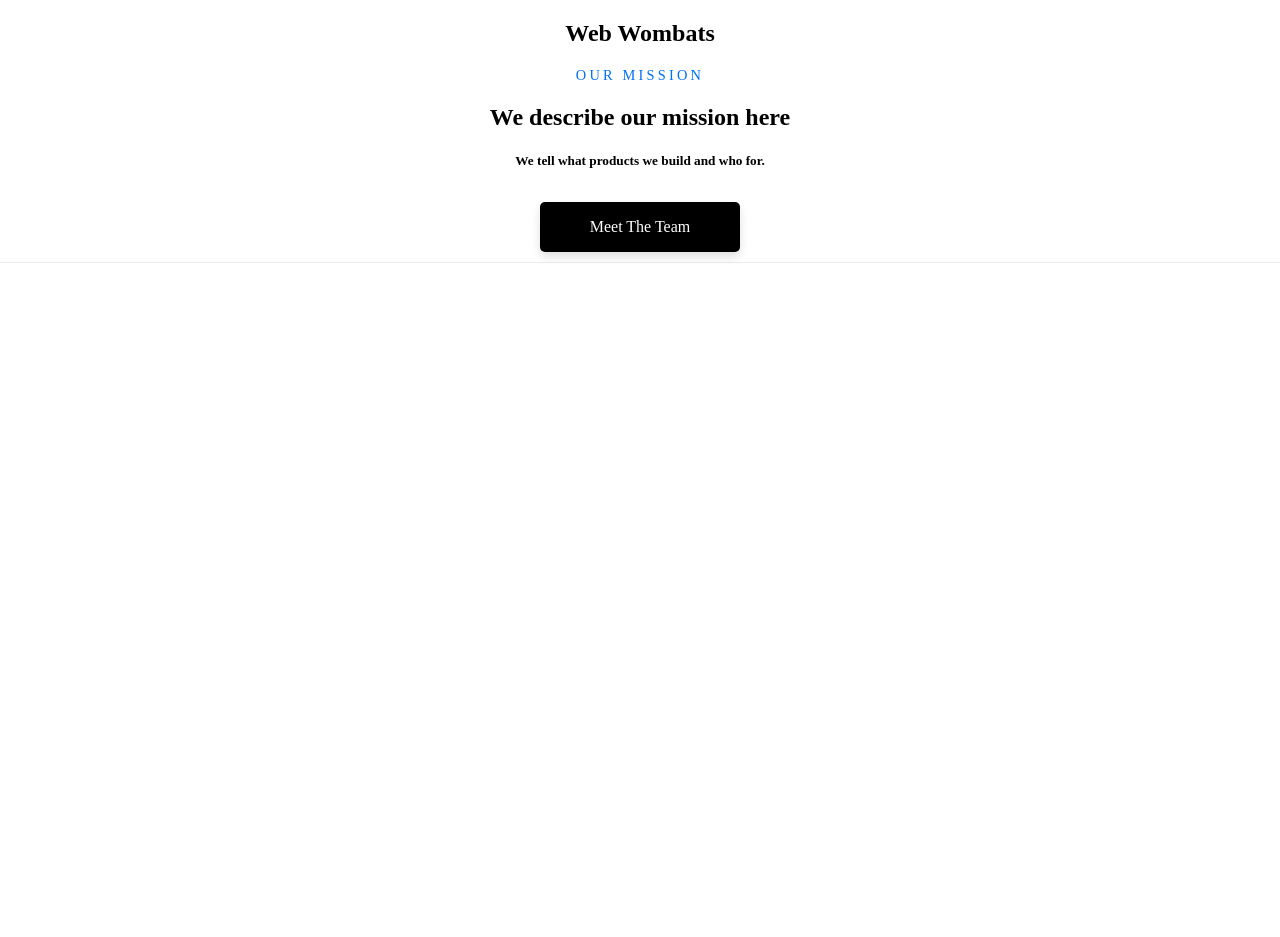
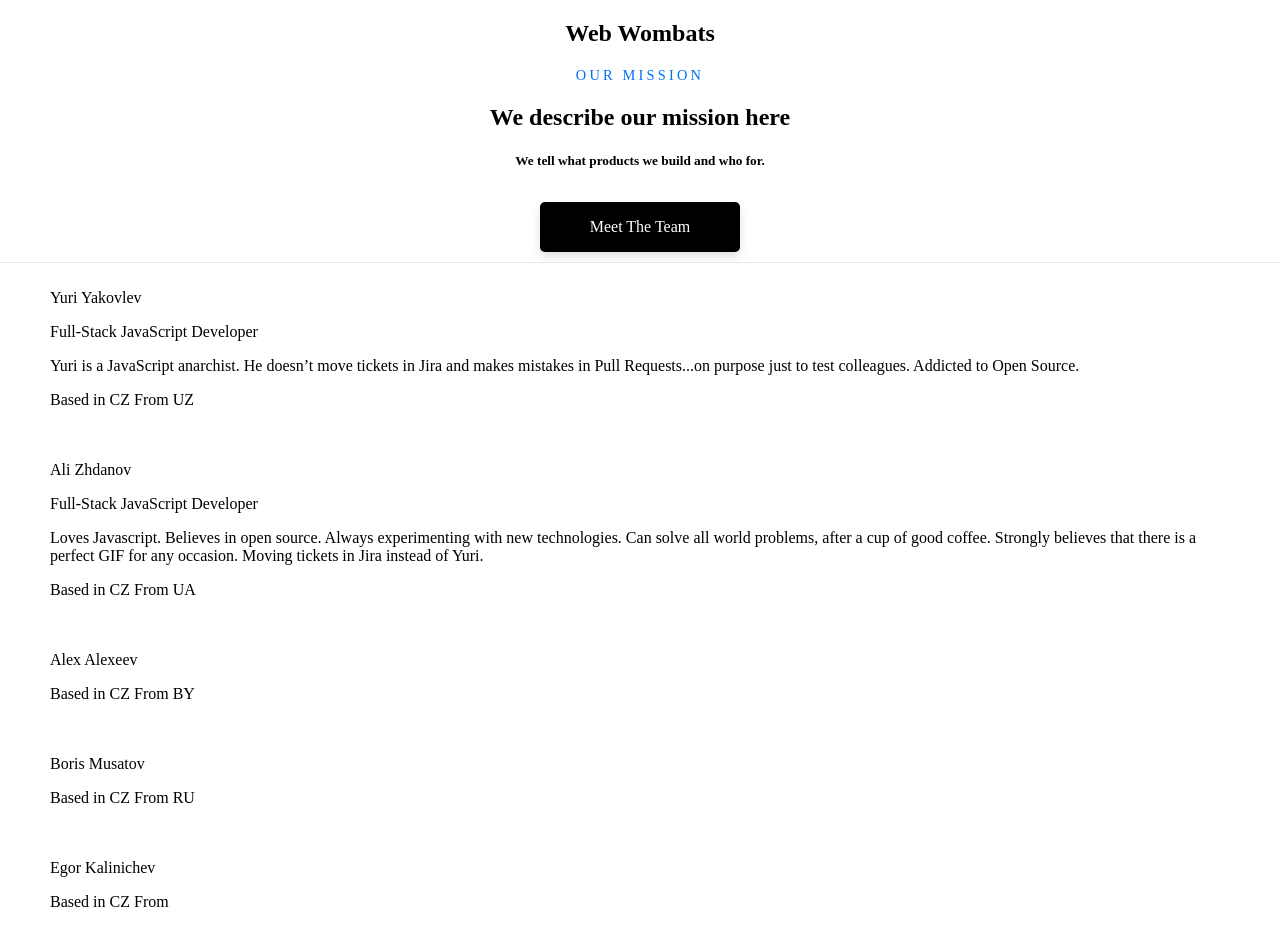
Before and after one commit to webwombats/website, a Next.js app: page / in a window 1280 px wide. Before the commit the page ends 800 px from the top, so only its background shows below. Built offline with nearby package versions, Linux system fonts and the light colour scheme.

Commit message:
Add basic team information

```diff
--- a/pages/index.tsx
+++ b/pages/index.tsx
@@ -1,6 +1,7 @@
 import styled from "styled-components";
 
 import Button from "../components/Button";
+import team from "../team";
 
 const Hero = styled.section`
   border-bottom: 1px solid ${props => props.theme.color.accents.two};
@@ -23,6 +24,14 @@ const Eyebrow = styled.p`
   color: ${props => props.theme.color.blue};
 `;
 
+const TeamSection = styled.div`
+  padding: 0 50px;
+`;
+
+const MemberCard = styled.div`
+  padding: 10px 0;
+`;
+
 const IndexPage = () => (
   <div>
     <Hero id="hero">
@@ -35,6 +44,19 @@ const IndexPage = () => (
         <Button>Meet The Team</Button>
       </HeroWrapper>
     </Hero>
+
+    <TeamSection>
+      {team.map(member => (
+        <MemberCard key={member.id}>
+          <p>{member.fullName}</p>
+          <p>{member.title}</p>
+          <p>{member.description}</p>
+          <p>
+            Based in {member.basedIn} From {member.from}
+          </p>
+        </MemberCard>
+      ))}
+    </TeamSection>
   </div>
 );
 
--- /dev/null
+++ b/team/index.ts
@@ -0,0 +1,76 @@
+const team = [
+  {
+    id: 0,
+    fullName: "Yuri Yakovlev",
+    title: "Full-Stack JavaScript Developer",
+    description:
+      "Yuri is a JavaScript anarchist. He doesn’t move tickets in Jira and makes mistakes in Pull Requests...on purpose just to test colleagues. Addicted to Open Source.",
+    photoUrl: "",
+    from: "UZ",
+    basedIn: "CZ",
+    social: {
+      twitter: "yakovlevyuri",
+      github: "yakovlevyuri",
+      website: "https://mynameisyuri.com"
+    }
+  },
+  {
+    id: 1,
+    fullName: "Ali Zhdanov",
+    title: "Full-Stack JavaScript Developer",
+    description:
+      "Loves Javascript. Believes in open source. Always experimenting with new technologies. Can solve all world problems, after a cup of good coffee. Strongly believes that there is a perfect GIF for any occasion. Moving tickets in Jira instead of Yuri.",
+    photoUrl: "",
+    from: "UA",
+    basedIn: "CZ",
+    social: {
+      twitter: "alizhdanov",
+      github: "alizhdanov",
+      website: ""
+    }
+  },
+  {
+    id: 2,
+    fullName: "Alex Alexeev",
+    title: "",
+    description: "",
+    photoUrl: "",
+    from: "BY",
+    basedIn: "CZ",
+    social: {
+      twitter: "",
+      github: "",
+      website: ""
+    }
+  },
+  {
+    id: 3,
+    fullName: "Boris Musatov",
+    title: "",
+    description: "",
+    photoUrl: "",
+    from: "RU",
+    basedIn: "CZ",
+    social: {
+      twitter: "",
+      github: "elqsar",
+      website: ""
+    }
+  },
+  {
+    id: 4,
+    fullName: "Egor Kalinichev",
+    title: "",
+    description: "",
+    photoUrl: "",
+    from: "",
+    basedIn: "CZ",
+    social: {
+      twitter: "",
+      github: "ekalinichev",
+      website: ""
+    }
+  }
+];
+
+export default team;
```
